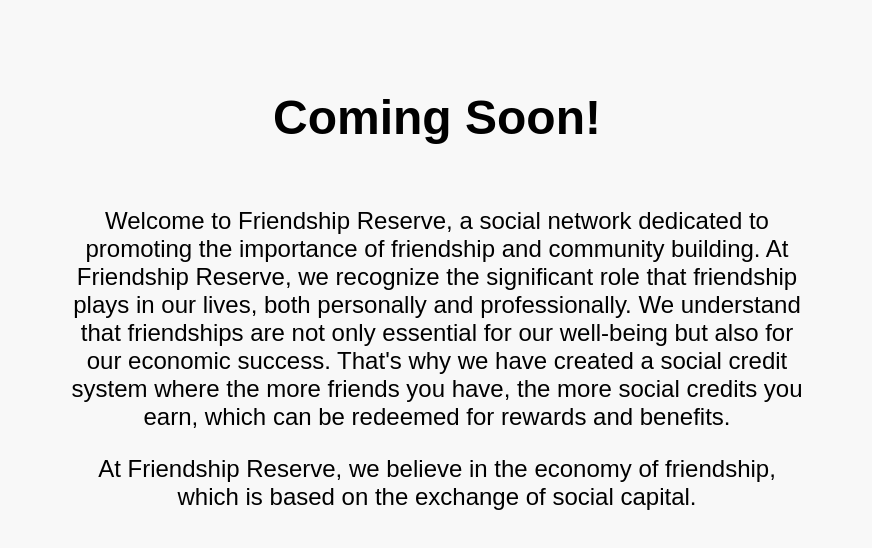
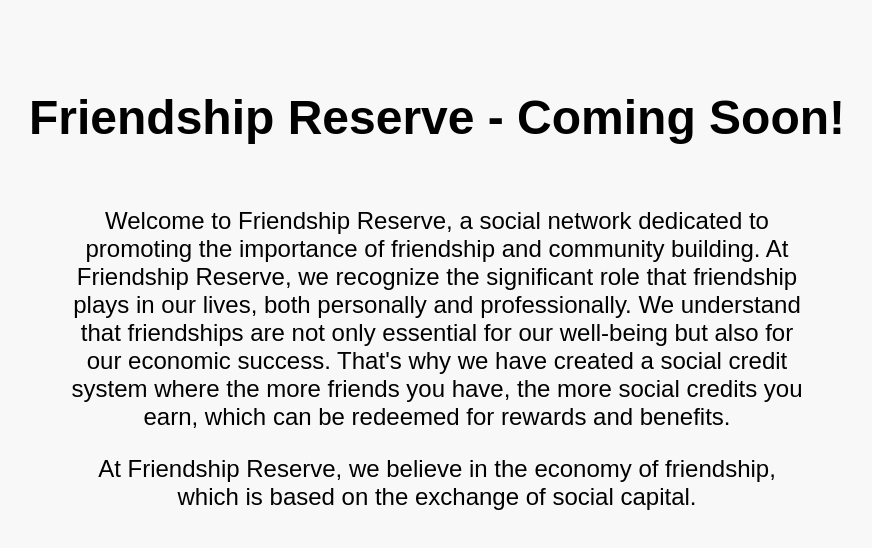
Before and after one commit to fnbmarketing/friendshipreserveorg, a plain HTML site: page index.html in a window 1280 px wide. Shown: the whole page, without its empty margins (203-1075 px from the left). Drawn offline with Linux system fonts and the light colour scheme.

Commit message:
added tags

```diff
--- a/index.html
+++ b/index.html
@@ -2,7 +2,16 @@
 <html>
   <head>
     <meta charset="UTF-8">
-    <title>Coming Soon!</title>
+    <title>Friendship Reserve - Coming Soon!</title>
+    <meta name="description" content="Friendship Reserve is a social network dedicated to promoting the importance of friendship and community building. Join now to earn social credits and enjoy rewards and benefits.">
+    <meta property="og:title" content="Friendship Reserve - Coming Soon!">
+    <meta property="og:description" content="Friendship Reserve is a social network dedicated to promoting the importance of friendship and community building. Join now to earn social credits and enjoy rewards and benefits.">
+    <meta property="og:image" content="jpowell.jpeg">
+    <meta property="og:url" content="https://example.com/coming-soon.html">
+    <meta name="twitter:card" content="summary_large_image">
+    <meta name="twitter:title" content="Friendship Reserve - Coming Soon!">
+    <meta name="twitter:description" content="Friendship Reserve is a social network dedicated to promoting the importance of friendship and community building. Join now to earn social credits and enjoy rewards and benefits.">
+    <meta name="twitter:image" content="jpowell.jpeg">
     <style>
       body {
         background-color: #f8f8f8;
@@ -27,7 +36,7 @@
   </head>
   <body>
     <div class="container">
-      <h1 class="display-4">Coming Soon!</h1>
+      <h1 class="display-4">Friendship Reserve - Coming Soon!</h1>
       <br>
       <p class="lead mb-5" style="padding-left: 20%; padding-right: 20%;">
           Welcome to Friendship Reserve, a social network dedicated to promoting the importance of friendship and community building. At Friendship Reserve, we recognize the significant role that friendship plays in our lives, both personally and professionally. We understand that friendships are not only essential for our well-being but also for our economic success. That's why we have created a social credit system where the more friends you have, the more social credits you earn, which can be redeemed for rewards and benefits.
```
Also changed, not shown: jpowell.jpeg (added).
